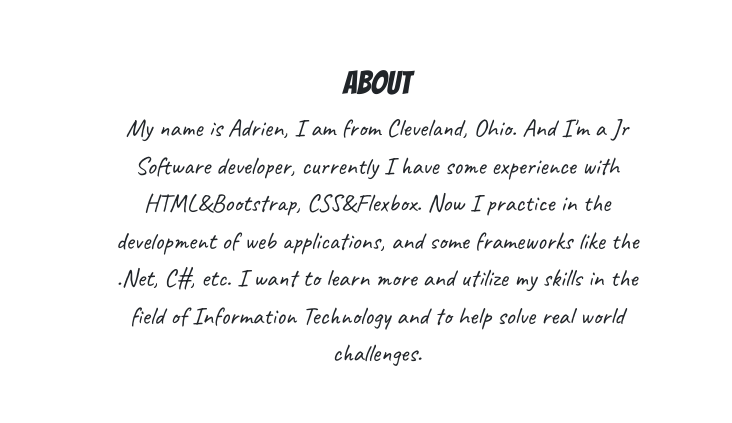
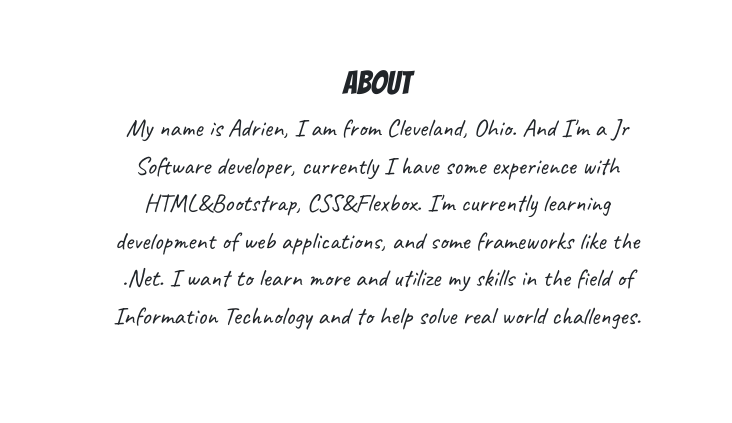
Before and after one commit to ABardot/PortfolioBoot, a plain HTML site: page index.html in a window 1280 px wide. Shown: the part 792-1215 px from the top of the page, 548-1280 px from the left. Drawn offline with nearby package versions, Linux system fonts and the light colour scheme; a web font is replaced by a local one.

Commit message:
Made some corrections on my about page

```diff
--- a/index.html
+++ b/index.html
@@ -57,7 +57,7 @@
                 <div class="col-6 about-right">
                     <h2>About</h2>
                     <p>My name is Adrien, I am from Cleveland, Ohio. And I'm a Jr Software developer, currently I have some experience with
-                        HTML&Bootstrap, CSS&Flexbox. Now I practice in the development of web applications, and some frameworks like the .Net, C#, etc. I want to
+                        HTML&Bootstrap, CSS&Flexbox. I'm currently learning development of web applications, and some frameworks like the .Net. I want to
                         learn more and utilize my skills in the field of Information Technology and to help solve real world challenges.</p>
                 </div>
             </div>
```
